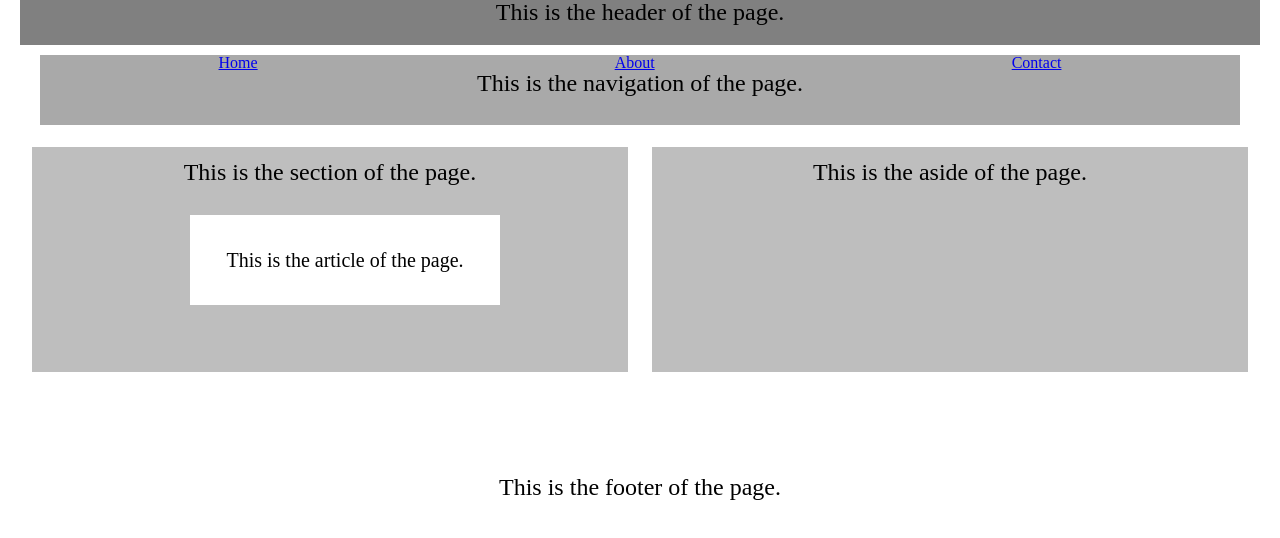
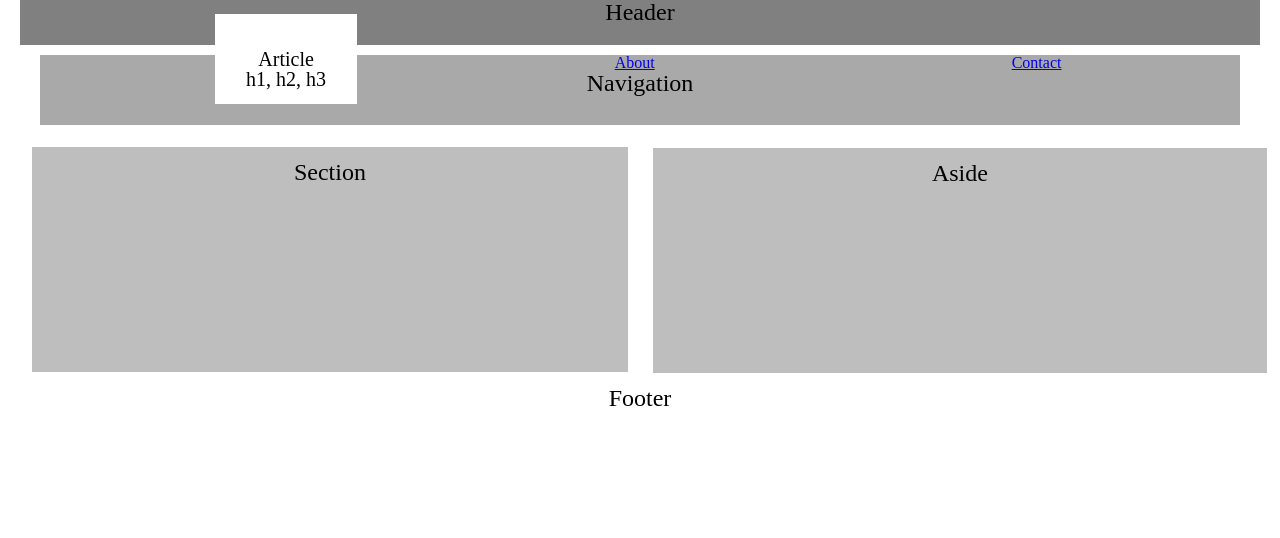
Before and after one commit to DavidDBaker/HW-Wireframe, a plain HTML site: page index.html in a window 1280 px wide. Drawn offline with Linux system fonts and the light colour scheme.

Commit message:
modified changes to html and css

```diff
--- a/index.html
+++ b/index.html
@@ -13,7 +13,7 @@
 
         <div id="header">
             <header>
-                <p>This is the header of the page.</p>
+                <p>Header</p>
             </header>
         </div>
 
@@ -23,25 +23,33 @@
                 <li><a href="#">About</a></li>
                 <li><a href="#">Contact</a></li>
             </ul>
-            <p>This is the navigation of the page.</p>
+            <p>Navigation</p>
         </nav>
 
-        <section>
-            <p>This is the section of the page.</p>
-        </section>
+        <div class="article"></div>
+
+            <section>
+                <p>Section</p>
+
+                <article>
+                    <p>Article</p>
+                    <div class="article1"><p>h1, h2, h3</p></div>
+                </article>
+            </section>
+        </div>
 
         <aside>
-            <p>This is the aside of the page.</p>
+            <p>Aside</p>
         </aside>
 
         <div style="clear:both;"></div>
 
-        <article>
-                <p>This is the article of the page.</p>
-         </article>
+        <!-- <article>
+                <p>This is the article of the page</p>
+         </article> -->
 
         <footer>
-            <p>This is the footer of the page.</p>
+            <p>Footer</p>
         </footer>
 
     </div>
```
